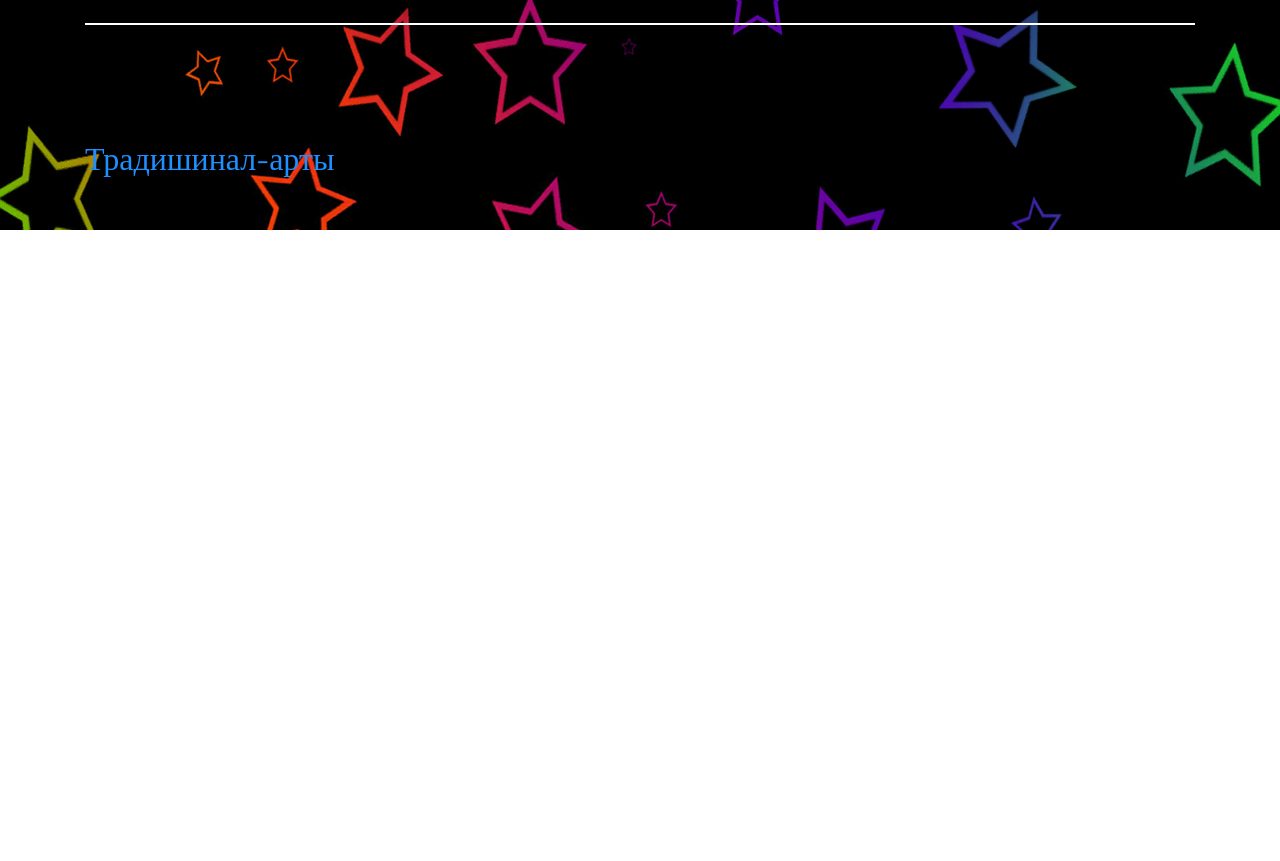
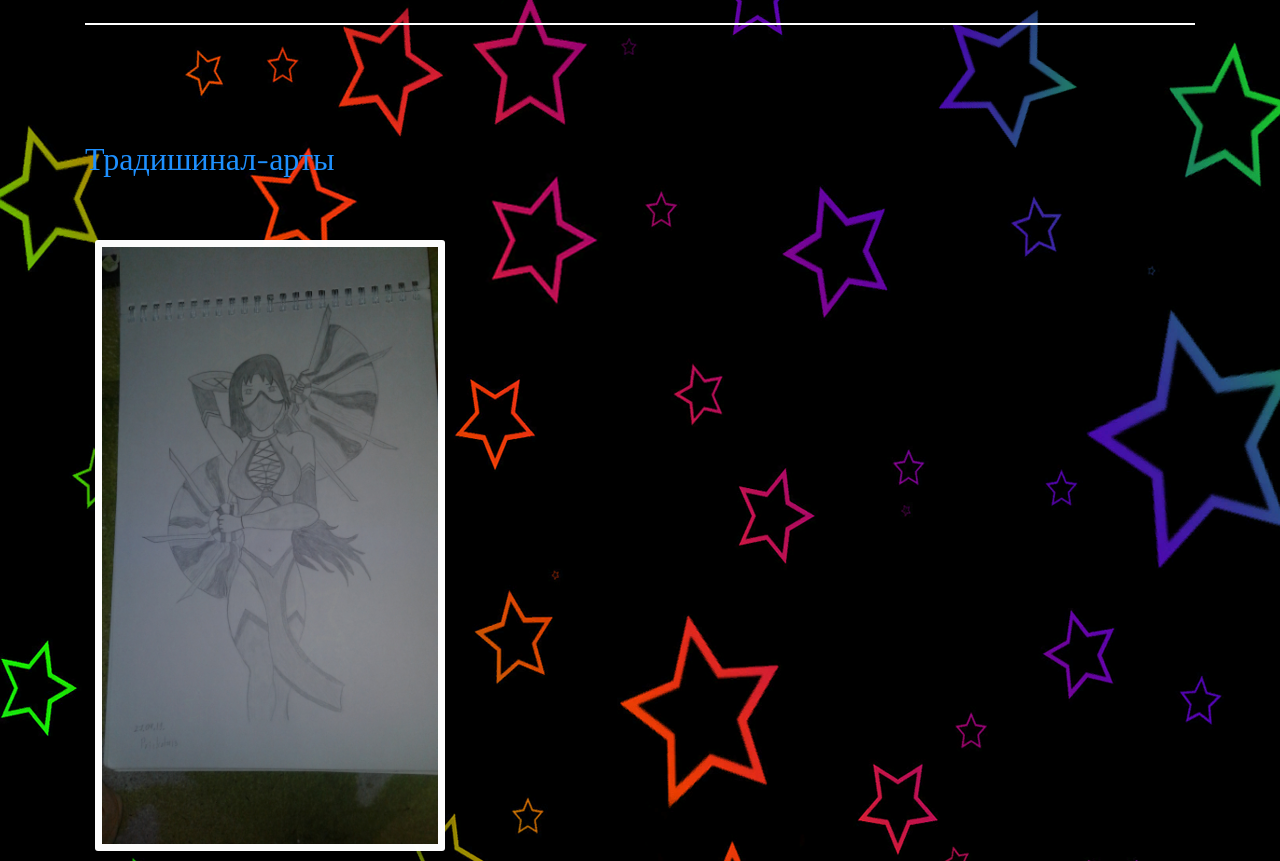
Before and after one commit to prickol-maniac/prickol-maniac.github.io, a plain HTML site: page site2/page2.html in a window 1280 px wide. Shown: the part 4552-5413 px from the top of the page. Before the commit the page ends 4782 px from the top, so only its background shows below. Drawn offline with nearby package versions, Linux system fonts and the light colour scheme.

Commit message:
Update page2.html

```diff
--- a/site2/page2.html
+++ b/site2/page2.html
@@ -353,6 +353,13 @@ body {
 			<div class="col-12">
 				<h2  style="margin-top: 100px;">Традишинал-арты</h2>
 			</div>
+			<div class="col-6 col-sm-6 col-md-4 col-lg-4 col-xl-4">
+				<div class="thumbs">
+    				<img src="20200111_212333.jpg" >
+    				<div class="caption">
+        				<span class="title">Китана</span>
+    				</div>
+			</div>
 		</div>
 	</div>
 </body>
```
